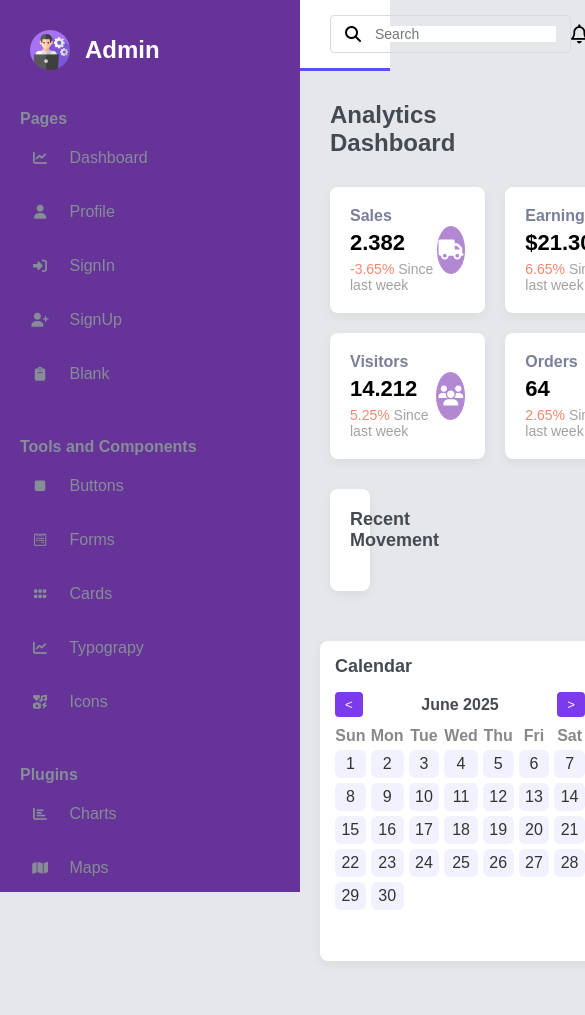
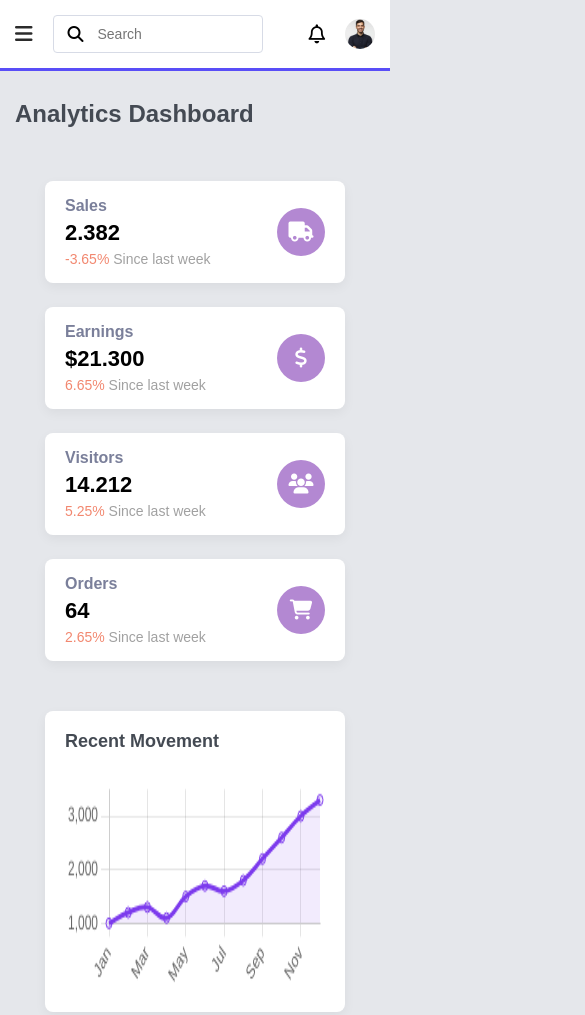
Before and after one commit to kashyapanjali/Task1SalesQueen, a plain HTML site: page index.html in a window 390 px wide. Shown: the top 1015 px of the page, 585 px wide, since content can reach past the window. Before the commit the page ends 981 px from the top, so only its background shows below. Drawn offline with nearby package versions, Linux system fonts and the light colour scheme.

Commit message:
make it responsive

```diff
--- a/index.html
+++ b/index.html
@@ -13,6 +13,7 @@
 			rel="stylesheet"
 			href="style.css" />
 		<script src="https://cdn.jsdelivr.net/npm/chart.js"></script>
+		<script src="https://code.jquery.com/jquery-3.7.1.min.js"></script>
 	</head>
 	<body>
 		<section id="menu">
@@ -89,6 +90,11 @@
 		<section id="interface">
 			<div class="navigation">
 				<div class="n1">
+					<div>
+						<i
+							id="menu-btn"
+							class="fas fa-bars"></i>
+					</div>
 					<div class="search">
 						<i class="fa-solid fa-magnifying-glass"></i>
 						<input
@@ -334,5 +340,12 @@
 				},
 			});
 		</script>
+
+		<!-- hamburgure menu logic -->
+		<script>
+			$("#menu-btn").click(function () {
+				$("#menu").toggleClass("active");
+			});
+		</script>
 	</body>
 </html>
--- a/style.css
+++ b/style.css
@@ -18,6 +18,9 @@ body {
 	background: rebeccapurple;
 	width: 300px;
 	height: 100%;
+	position: fixed;
+	top: 0;
+	left: 0;
 }
 
 #menu .logo {
@@ -76,6 +79,8 @@ body {
 
 #interface {
 	width: calc(100% - 300px);
+	margin-left: 300px;
+	position: relative;
 }
 #interface .navigation {
 	display: flex;
@@ -84,6 +89,8 @@ body {
 	background: #fff;
 	padding: 15px 30px;
 	border-bottom: 3px solid #594ef7;
+	position: fixed;
+	width: calc(100% - 300px);
 }
 
 #interface .navigation .search {
@@ -122,11 +129,26 @@ body {
 	border-radius: 50%;
 }
 
+.n1 {
+	display: flex;
+	justify-content: flex-start;
+	align-items: center;
+}
+
+#menu-btn {
+	display: none;
+	color: #2b2b2b;
+	font-size: 20px;
+	cursor: pointer;
+	margin-right: 20px;
+}
+
 .i-name {
 	color: #444a53;
 	padding: 30px 30px 0 30px;
 	font-size: 24px;
 	font-weight: 700;
+	margin-top: 70px;
 }
 .dashboard-row {
 	display: flex;
@@ -134,7 +156,6 @@ body {
 	gap: 30px;
 	padding: 30px;
 }
-
 /* Left: Restore 2x2 grid design */
 .values {
 	flex: 1;
@@ -145,7 +166,7 @@ body {
 }
 
 /* Individual cards */
-.val-box {
+.values .val-box {
 	background: #fff;
 	display: flex;
 	justify-content: space-between;
@@ -220,7 +241,7 @@ body {
 			1fr
 		);
 	gap: 20px;
-	padding: 20px;
+	padding: 30px;
 }
 
 .widget-card {
@@ -288,3 +309,126 @@ body {
 .empty-cell {
 	height: 32px;
 }
+
+/* General responsive adjustments */
+@media (max-width: 1024px) {
+	.dashboard-row {
+		flex-direction: column;
+	}
+
+	.values,
+	.charts-section {
+		max-width: 100%;
+		width: 100%;
+	}
+
+	.values {
+		grid-template-columns: repeat(auto-fit, minmax(220px, 1fr));
+		gap: 16px;
+	}
+
+	.charts-section {
+		margin-top: 20px;
+	}
+
+	.dashboard-widgets {
+		grid-template-columns: repeat(auto-fit, minmax(250px, 1fr));
+		gap: 16px;
+		padding: 20px;
+	}
+}
+
+@media (max-width: 768px) {
+	.values {
+		grid-template-columns: 1fr;
+		padding: 0 15px;
+	}
+
+	.charts-section {
+		padding: 0 15px;
+	}
+
+	.dashboard-widgets {
+		grid-template-columns: 1fr;
+		padding: 15px;
+	}
+
+	.chart-card canvas,
+	.browser-card canvas {
+		height: 220px !important;
+	}
+
+	iframe {
+		height: 200px;
+	}
+}
+
+@media (max-width: 769px) {
+	#menu {
+		width: 270px;
+		position: fixed;
+		left: -270px;
+		transition: 0.3s ease;
+	}
+	#menu.active {
+		left: 0px;
+	}
+	#menu-btn {
+		display: initial;
+	}
+	#interface {
+		width: 100%;
+		margin-left: 0px;
+		display: inline-block;
+		transition: 0.3s ease;
+	}
+
+	#menu.active ~ #interface {
+		width: calc(100%-270px);
+		margin-left: 270px;
+	}
+
+	#interface .navigation {
+		width: 100%;
+	}
+
+	.values {
+		justify-content: flex-start;
+	}
+	.values .val-box {
+		padding: 16px 20px;
+		margin: 10px 20px 10px 0;
+	}
+
+	#dashboard-widgets {
+		width: 92%;
+		padding: 0;
+		overflow-x: auto;
+	}
+}
+
+/* for mobile devices */
+
+@media (max-width: 477px) {
+	#interface .navigation {
+		padding: 15px;
+	}
+	#interface .navigation .search input {
+		width: 150px;
+	}
+	.i-name {
+		padding: 30px 15px 0 15px;
+	}
+
+	.values {
+		padding: 15px 15px 0 15px;
+	}
+	.values .val-box {
+		width: 100%;
+		margin: 8px 0px 0px;
+	}
+
+	#dashboard-widgets {
+		margin: 30px 15px 30px 15px;
+	}
+}
```
